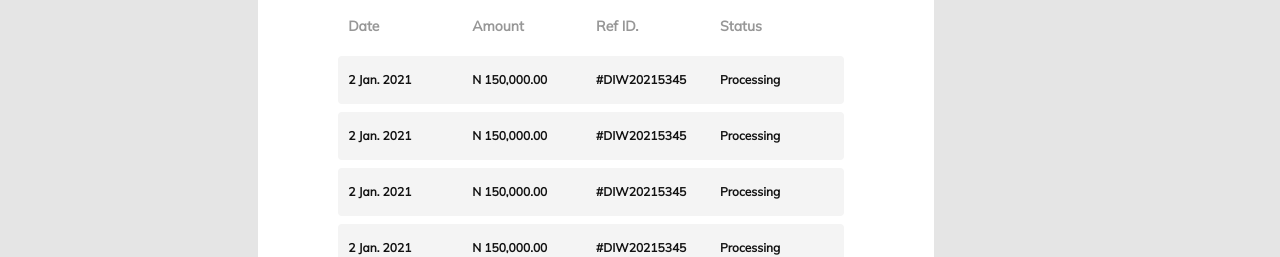
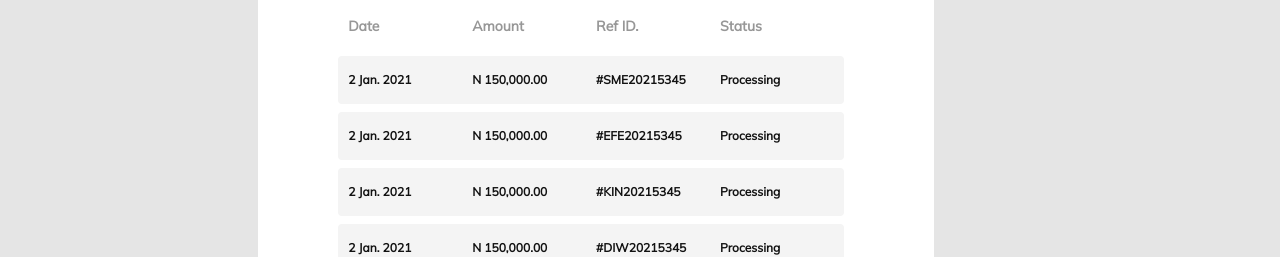
Before and after one commit to coolpythoncodes/drop-meal-dispatch-dashbord, a React (Create React App) app: page /payment in a window 1280 px wide. Shown: the part 519-776 px from the top of the page. Built offline with nearby package versions, Linux system fonts and the light colour scheme; the HTML template or start-up script is replaced by a standard one.

Commit message:
user can now search ref id field on payment page

```diff
--- a/src/Components/Payment.js
+++ b/src/Components/Payment.js
@@ -1,10 +1,46 @@
-import React from 'react';
+import React, { useState } from 'react';
 import Search from './Search';
 import '../Sass/Payment.scss'
 import Button from './Button';
 import PaymentTableData from './PaymentTableData';
+import { useSelector } from 'react-redux';
+import { selectSearchItem } from '../features/search/searchSlice';
 
 const Payment = () => {
+    const searchTerm = useSelector(selectSearchItem)
+    const [paymentTableData, setPaymentTableData] = useState([
+        {
+            id: Date.now(),
+            date: '2 Jan. 2021',
+            amount: '150,000.00',
+            reference: '#SME20215345',
+            status: 'Processing',
+        },
+        {
+            id: Date.now(),
+            date: '2 Jan. 2021',
+            amount: '150,000.00',
+            reference: '#EFE20215345',
+            status: 'Processing',
+        },
+        {
+            id: Date.now(),
+            date: '2 Jan. 2021',
+            amount: '150,000.00',
+            reference: '#KIN20215345',
+            status: 'Processing',
+        },
+        {
+            id: Date.now(),
+            date: '2 Jan. 2021',
+            amount: '150,000.00',
+            reference: '#DIW20215345',
+            status: 'Processing',
+        },
+    ]);
+
+    const filterPaymentTableData = paymentTableData.filter(item => item.reference.toLowerCase().includes(searchTerm.toLowerCase()))
+
     return (
         <div className='payment'>
             <div className="payment__container">
@@ -38,12 +74,12 @@ const Payment = () => {
                                         <label htmlFor="">Account number</label>
                                         <input type="number" name="" id="account-number" />
                                     </div>
-                                    <div style={{alignSelf:'end'}}>
+                                    <div style={{ alignSelf: 'end' }}>
                                         <Button
                                             title='PROCESS PAYMENT'
                                             color='#FBFBFB'
                                             background='#6DB8FF'
-                                            style={{height:'32px'}}
+                                            style={{ height: '32px' }}
                                         />
                                     </div>
                                 </form>
@@ -72,30 +108,24 @@ const Payment = () => {
                     </div>
 
                     <div className="payment__tableBody">
-                        <PaymentTableData
+                        {
+                            filterPaymentTableData.map(item => (
+                                <PaymentTableData
+                                    id={item.id}
+                                    date={item.date}
+                                    amount={item.amount}
+                                    reference={item.reference}
+                                    status={item.status}
+                                />
+                            ))
+                        }
+                        {/* <PaymentTableData
                             date='2 Jan. 2021'
                             amount='150,000.00'
                             reference='#DIW20215345'
                             status='Processing'
-                        />
-                        <PaymentTableData
-                            date='2 Jan. 2021'
-                            amount='150,000.00'
-                            reference='#DIW20215345'
-                            status='Processing'
-                        />
-                        <PaymentTableData
-                            date='2 Jan. 2021'
-                            amount='150,000.00'
-                            reference='#DIW20215345'
-                            status='Processing'
-                        />
-                        <PaymentTableData
-                            date='2 Jan. 2021'
-                            amount='150,000.00'
-                            reference='#DIW20215345'
-                            status='Processing'
-                        />
+                        /> */}
+
                     </div>
                 </div>
             </div>
```
Also changed, not shown: src/Components/Trips.js (+0 -7 lines).
